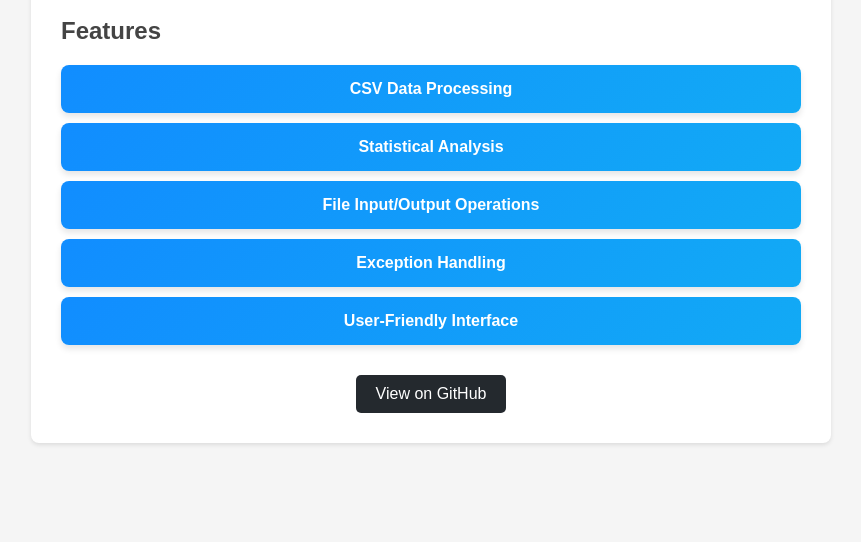
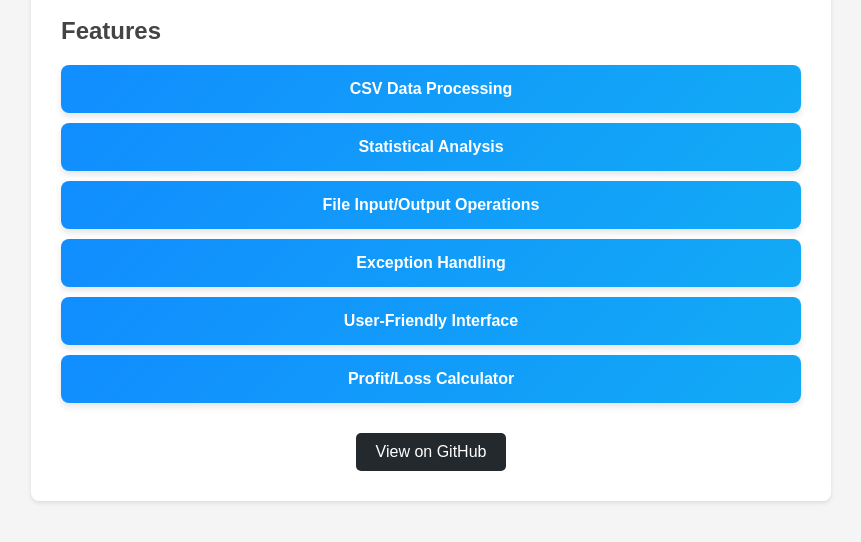
Before and after one commit to jeshureddy40-cloud/Data-Analysis-Toolkit-Java-Project, a plain HTML site: page index.html in a window 1280 px wide. Shown: the part 234-776 px from the top of the page, without its empty margins (209-1070 px from the left). Drawn offline with Linux system fonts and the light colour scheme.

Commit message:
Update index.html

```diff
--- a/index.html
+++ b/index.html
@@ -27,7 +27,8 @@
             line-height: 1.6;
             margin: 20px 0;
         }
-        .features {
+        .143
+        {
             margin: 20px 0;
         }
         .features h2 {
@@ -141,6 +142,7 @@
                 <button class="feature-btn" onclick="showCode('FileOutput')">File Input/Output Operations</button>
                 <button class="feature-btn" onclick="showCode('DataException')">Exception Handling</button>
                 <button class="feature-btn" onclick="showCode('UserInput')">User-Friendly Interface</button>
+                        <button class="feature-btn" onclick="window.location.href='calculator.html'">Profit/Loss Calculator</button>
         </div>
 
                     <!-- Code Display Area -->
```
